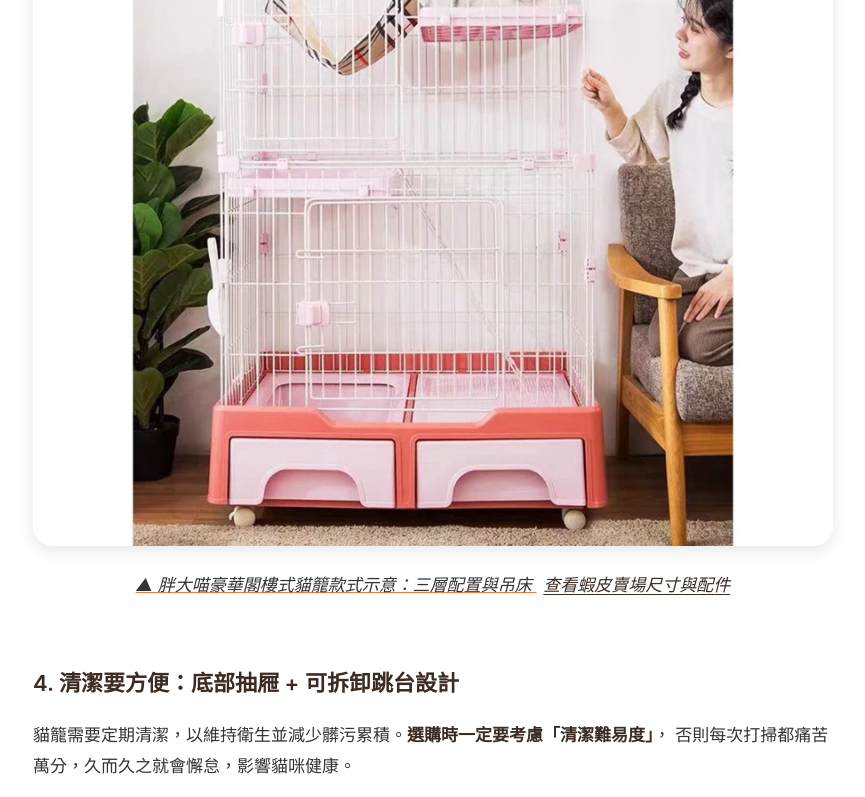
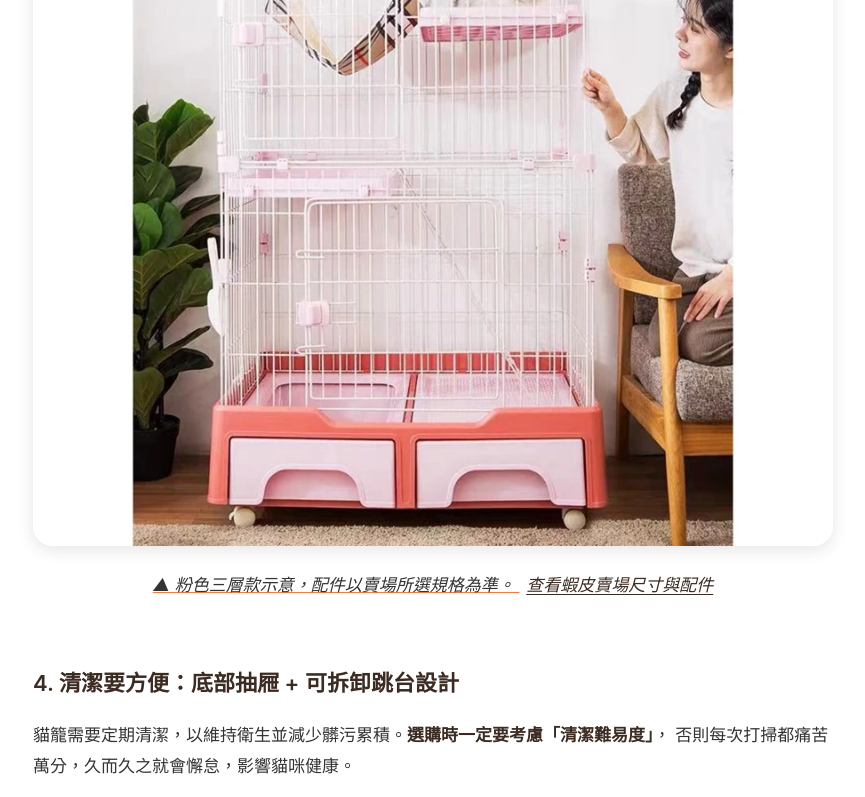
Before and after one commit to chenyuming616/pandacat-landing-page, a website: page blog/large-cat-cage-guide/index.html in a window 1280 px wide. Shown: the part 4081-4878 px from the top of the page, without its empty margins (207-1072 px from the left). Drawn offline with Linux system fonts and the light colour scheme.

Commit message:
Use the approved Traditional Chinese cat cage graphic

```diff
--- a/blog/large-cat-cage-guide/index.html
+++ b/blog/large-cat-cage-guide/index.html
@@ -203,8 +203,8 @@
 
                     <div class="blog-image">
                         <a class="blog-product-image-link" data-shopee-link="large-cat-cage-2-2" href="https://shopee.tw/universal-link/product/40866222/7210272194?deep_and_web=1&amp;smtt=9&amp;utm_campaign=s40866222_ss_tw_webs_large-cat-cage&amp;utm_content=large-cat-cage-2-2&amp;utm_medium=seller&amp;utm_source=website">
-                            <img src="../../assets/blog/cat-cage-lifestyle.jpg" alt="胖大喵豪華閣樓式大型貓籠款式示意，粉色三層設計，貓咪在吊床上休息">
-                            <p class="blog-image-caption">▲ 胖大喵豪華閣樓式貓籠款式示意：三層配置與吊床 <span class="blog-product-image-link__label">查看蝦皮賣場尺寸與配件</span></p>
+                            <img src="../../assets/blog/cat-cage-lifestyle-zh-tw.webp" width="900" height="900" alt="胖大喵粉色三層豪華閣樓式貓籠，圖中款式有吊床、內建貓砂盆和雙抽屜">
+                            <p class="blog-image-caption">▲ 粉色三層款示意，配件以賣場所選規格為準。 <span class="blog-product-image-link__label">查看蝦皮賣場尺寸與配件</span></p>
                         </a>
                     </div>
 
```
Also changed, not shown: assets/blog/cat-cage-lifestyle-zh-tw.webp (added).
